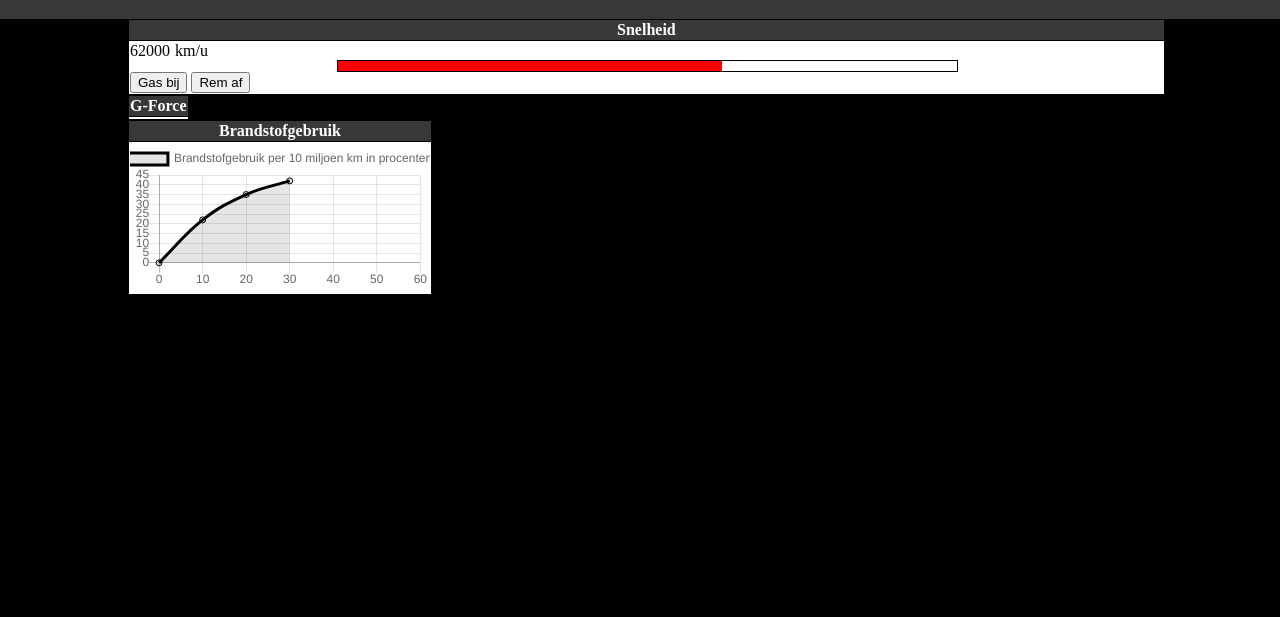
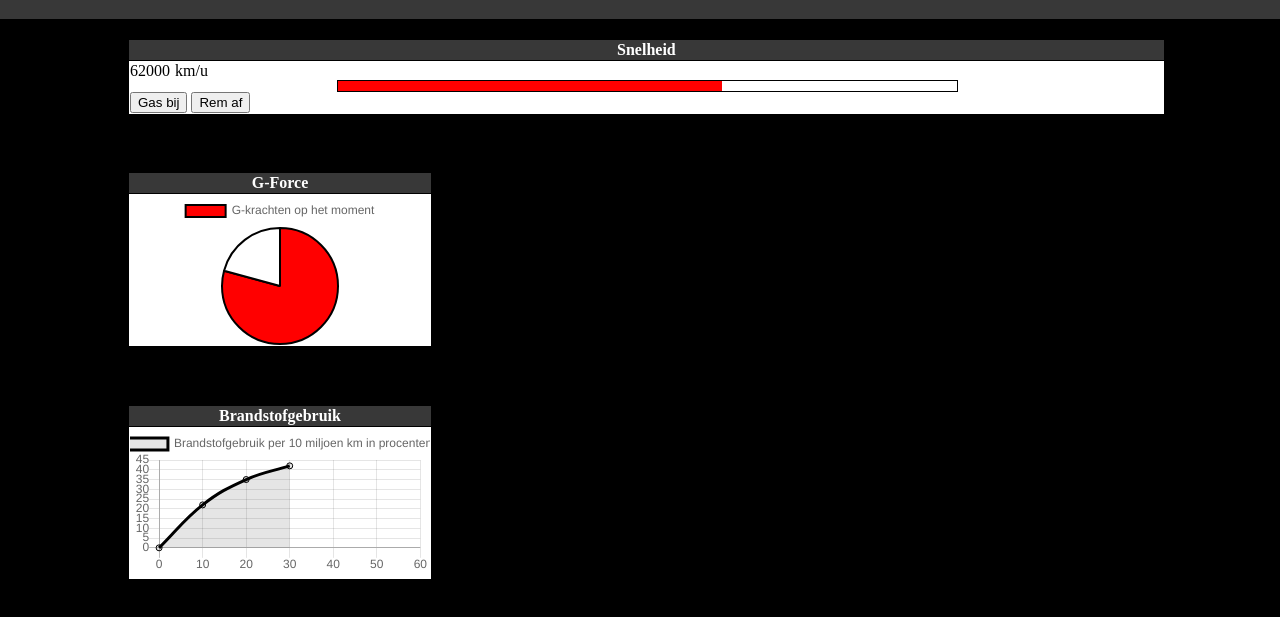
Before and after one commit to jesseygalje/DashboardSpaceX, a plain HTML site: page index.html in a window 1280 px wide. Shown: the part 61-678 px from the top of the page. Drawn offline with nearby package versions, Linux system fonts and the light colour scheme.

Commit message:
alle grafieken toegevoegd
html/js grafieken toegevoegd

```diff
--- a/grid.css
+++ b/grid.css
@@ -0,0 +1,32 @@
+.grid-container {
+    display: grid;
+    grid-gap: 20px;
+    grid-template-columns: 1fr;
+
+    grid-template-areas:
+    "nav"
+    "snelheid"
+    "gkrachten"
+    "brandstof"
+    ;
+}
+
+body {
+    margin: auto 0;
+}
+
+.dashnav {
+    grid-area: nav;
+}
+
+.speed {
+    grid-area: snelheid;
+}
+
+.gkracht {
+    grid-area: gkrachten;
+}
+
+.brandstof {
+    grid-area: brandstof;
+}
--- a/index.css
+++ b/index.css
@@ -1,7 +1,6 @@
 /*algemeen*/
 body {
     background-color: black;
-    margin: 0 auto;
 }
 
 h1 {
@@ -18,9 +17,6 @@ h1 {
 .spacexlogo {
     width: 15%;
     float: left;
-}
-
-.titel {
 }
 
 /*algemeen datavisualisaties*/
@@ -40,6 +36,10 @@ table, th, td {
 
 main {
     margin-left: 10%;
+}
+
+.gkracht, .brandstof {
+    margin-top: 5%;
 }
 
 /*div2 snelheid*/
--- a/index.html
+++ b/index.html
@@ -4,7 +4,7 @@
         <meta charset="UTF-8">
         <meta name="viewport" content="width=device-width, initial-scale=1.0">
         <title>Dashboard SpaceX</title>
-        <link rel="shortcut icon" type="image/png" href="images/icon.jpg"> <!--Dit is voor het icoontje in de tab bar-->
+        <link rel="shortcut icon" type="image/png" href="images/icon.png"> <!--Dit is voor het icoontje in de tab bar-->
         <link rel="stylesheet" type="text/css" href="index.css">
         <link rel="stylesheet" type="text/css" href="grid.css">
         <script src="https://cdn.jsdelivr.net/npm/chart.js@2.8.0"></script>
@@ -12,6 +12,7 @@
     </head>
 
     <body>
+        <div class="grid-container">
             <div id="dashnav" class="dashnav">
                 <img src="images/spacex.png" alt="SpaceX logo" class="spacexlogo">
                 <h1 class="titel">Dashboard</h1>
@@ -41,7 +42,7 @@
                         </tr>
                         <tr>
                             <td>
-
+                                <canvas id="gkrachten"></canvas>
                             </td>
                         </tr>
                     </table>
@@ -53,11 +54,12 @@
                         </tr>
                         <tr>
                             <td>
-                            <canvas id="myChart"></canvas>
+                                <canvas id="brandstofgebruik"></canvas>
                             </td>
                         </tr>
                     </table>
                 </div>
             </main>
+        </div>
     </body>
 </html>
--- a/index.js
+++ b/index.js
@@ -29,10 +29,27 @@ document.getElementById('remaf').onclick = function(){
 
 
 /*javascript g krachten*/
+var ctx = document.getElementById('gkrachten').getContext('2d');
+var chart = new Chart(ctx, {
+    // The type of chart we want to create
+    type: 'pie',
 
+    // The data for our dataset
+    data: {
+        labels: ['G-krachten op het moment'],
+        datasets: [{
+            borderColor: 'black',
+            backgroundColor: ['red', 'white'],
+            data: [4.2, 1.1]
+        }]
+    },
+
+    // Configuration options go here
+    options: {}
+});
 
 /*javascript brandstofgebruik*/
-var ctx = document.getElementById('myChart').getContext('2d');
+var ctx = document.getElementById('brandstofgebruik').getContext('2d');
 var chart = new Chart(ctx, {
     // The type of chart we want to create
     type: 'line',
```
Also changed, not shown: images/icon.png (added). Lines whose indentation alone changed are shown as unchanged.
